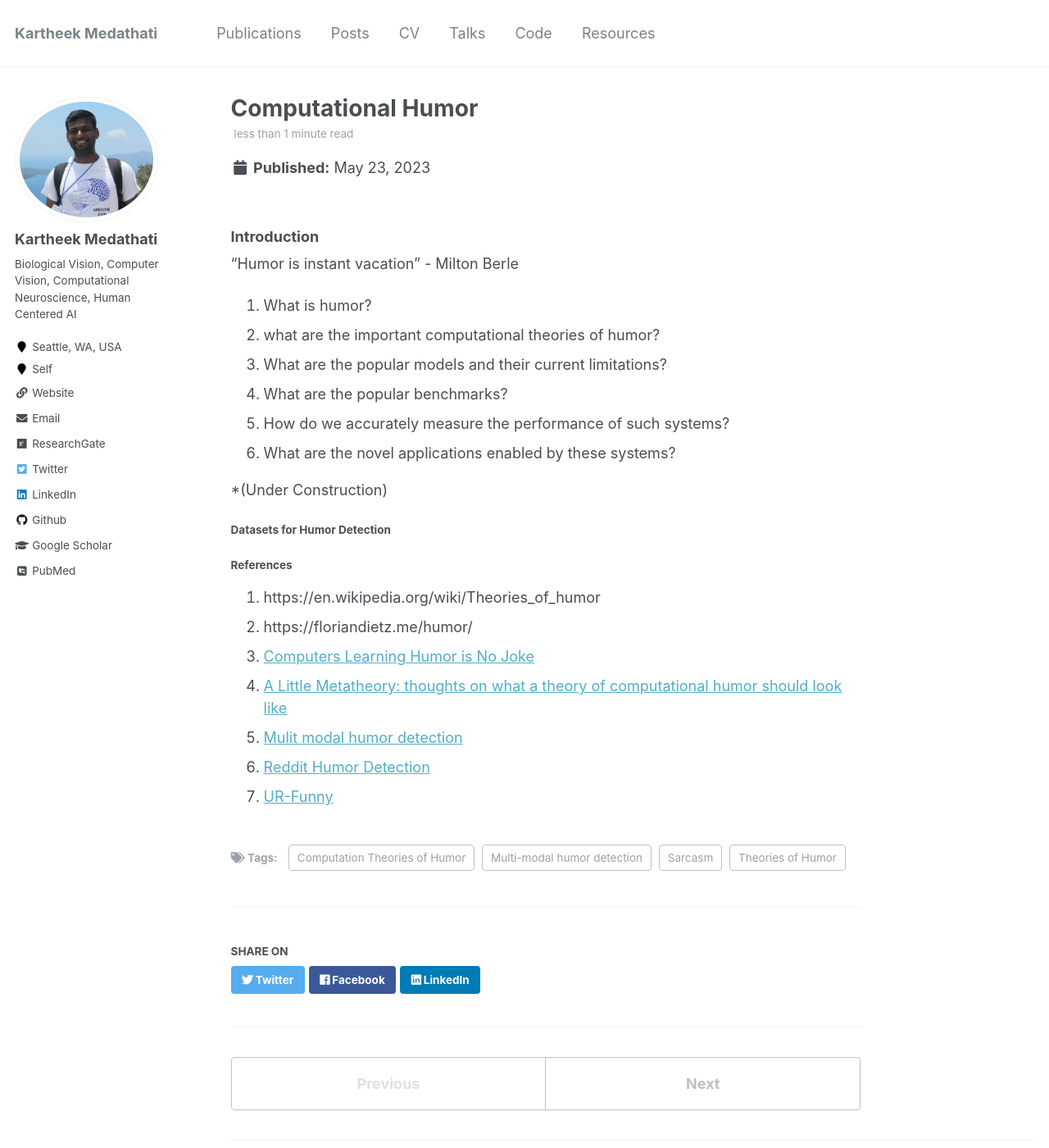
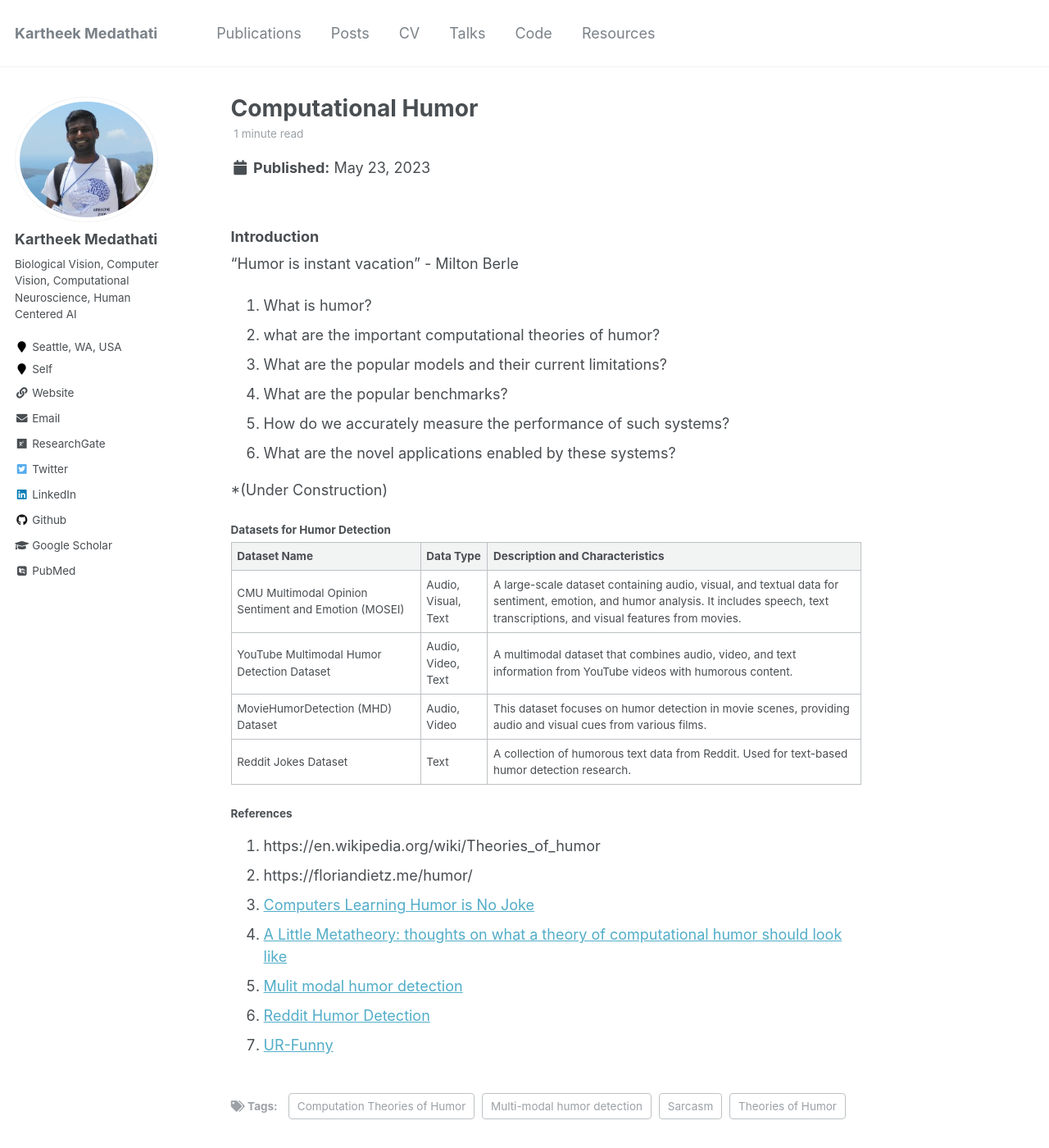
Before and after one commit to kartheekmedathati/kartheekmedathati.github.io, a Jekyll site: the page built from _posts/2023-05-23-Computation-Humor-blog-post-4.md, in a window 1280 px wide and 1400 px high. Shown: the whole window at 82% size. Built offline with Jekyll 4.4.1, drawn with Linux system fonts in a browser that asks for light colours; some web fonts are replaced.

Commit message:
Adding dataset summary table

```diff
--- a/_posts/2023-05-23-Computation-Humor-blog-post-4.md
+++ b/_posts/2023-05-23-Computation-Humor-blog-post-4.md
@@ -24,6 +24,14 @@ tags:
 *(Under Construction)
 #### Datasets for Humor Detection
 
+| Dataset Name                              | Data Type        | Description and Characteristics                   |
+|------------------------------------------|------------------|---------------------------------------------------|
+| CMU Multimodal Opinion Sentiment and Emotion (MOSEI) | Audio, Visual, Text | A large-scale dataset containing audio, visual, and textual data for sentiment, emotion, and humor analysis. It includes speech, text transcriptions, and visual features from movies. |
+| YouTube Multimodal Humor Detection Dataset | Audio, Video, Text | A multimodal dataset that combines audio, video, and text information from YouTube videos with humorous content. |
+| MovieHumorDetection (MHD) Dataset         | Audio, Video     | This dataset focuses on humor detection in movie scenes, providing audio and visual cues from various films. |
+| Reddit Jokes Dataset                      | Text             | A collection of humorous text data from Reddit. Used for text-based humor detection research. |
+
+
 
 #### References
 1. https://en.wikipedia.org/wiki/Theories_of_humor
```
